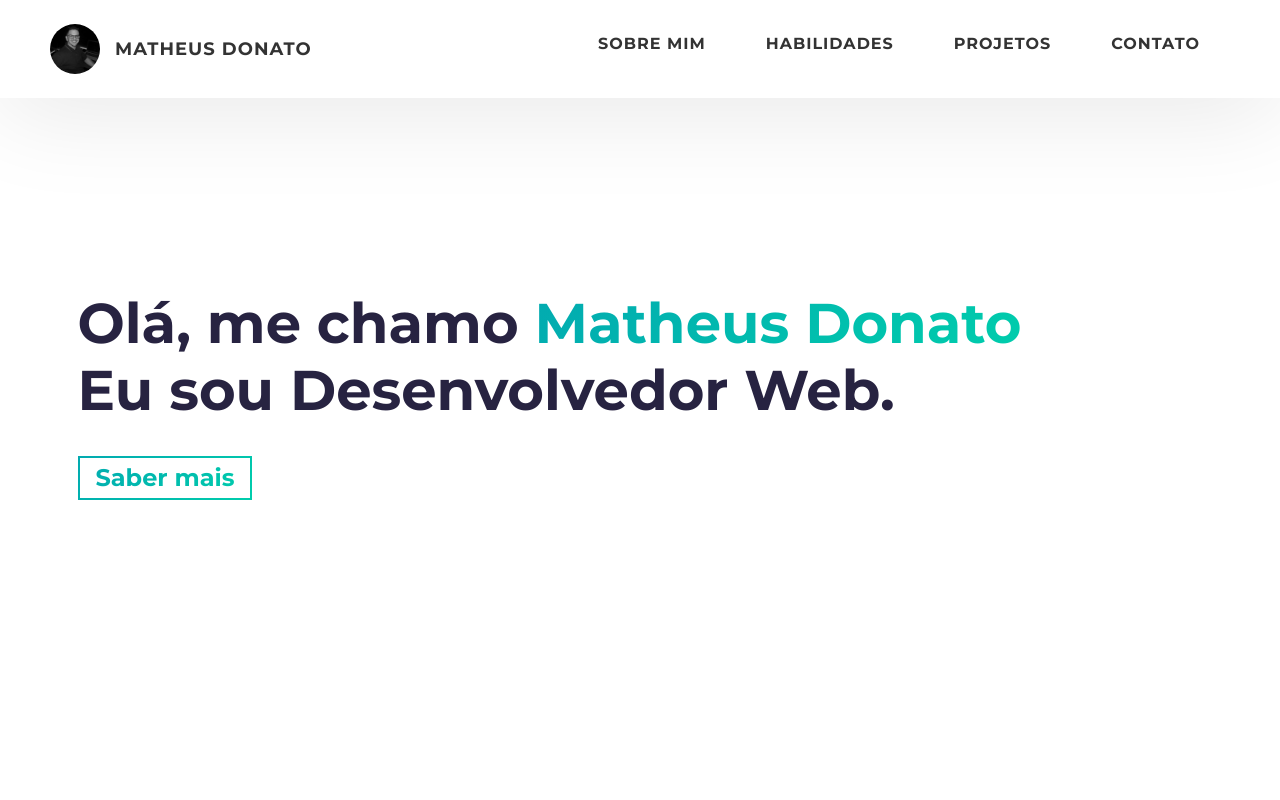
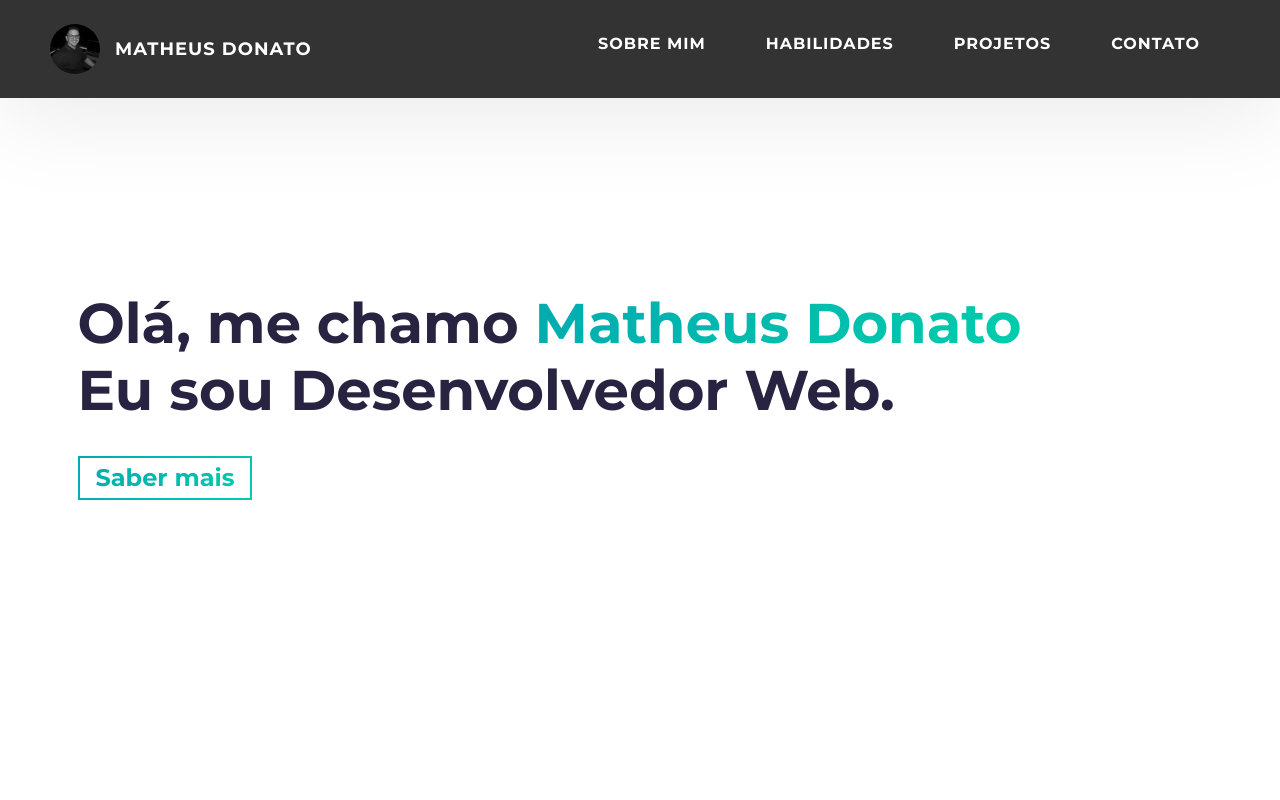
Before and after one commit to mgdonato23/donatofolio, a website built with Parcel: page src/index.html in a window 1280 px wide. Shown: the top 800 px of the page. Built offline with nearby package versions, Linux system fonts and the light colour scheme.

Commit message:
fix: mudanca de cor do background e escrita da navbar

```diff
--- a/src/sass/sections/_header.scss
+++ b/src/sass/sections/_header.scss
@@ -3,8 +3,7 @@
   width: 100%;
   z-index: 1000;
   box-shadow: 0 10px 100px rgba(0, 0, 0, 0.1);
-  background: $white-color;
-  color: $dark-blue-text;
+  background-color: $dark-grey;
 
   .header {
     &__content {
@@ -21,7 +20,7 @@
       display: flex;
       align-items: center;
       cursor: pointer;
-      color: #333;
+      color: $white-color;
       transition: color 0.3s;
 
       &:hover {
@@ -65,7 +64,7 @@
       padding: 2.2rem 3rem;
       display: inline-block;
       font-size: 1.6rem;
-      color: #333;
+      color: $white-color;
       text-transform: uppercase;
       letter-spacing: 1px;
       font-weight: 700;
```
